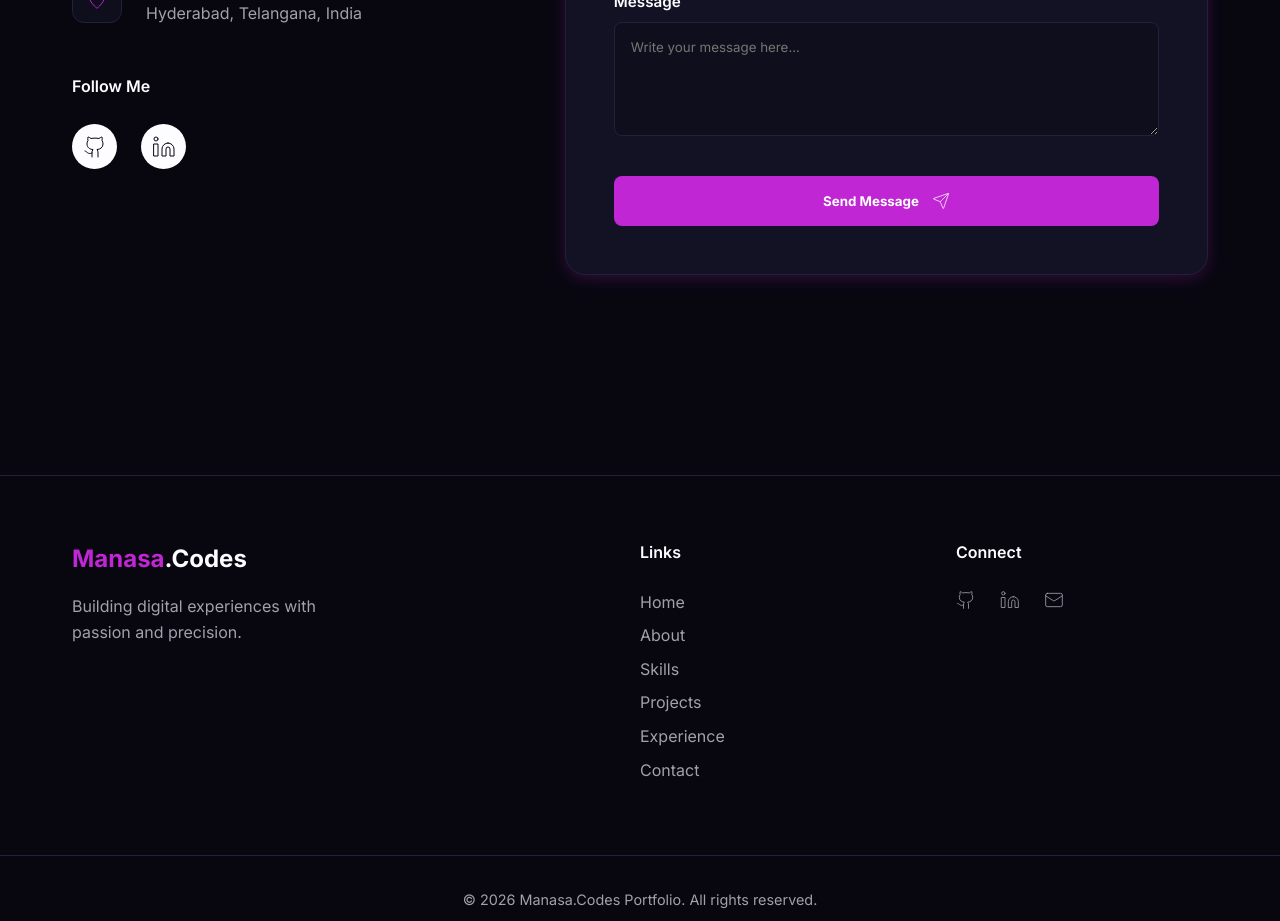
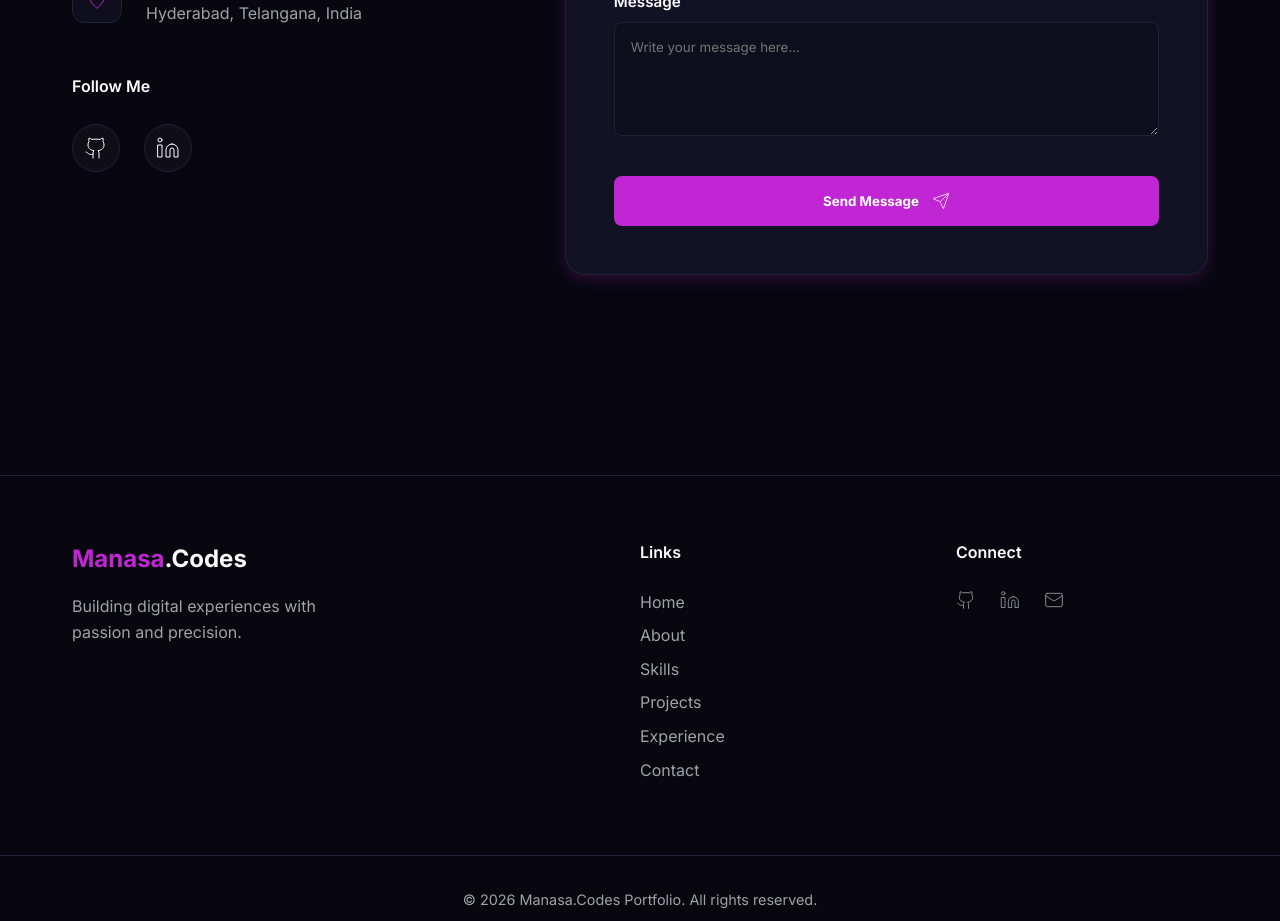
Before and after one commit to jayamanasaakula02/frontend-portfolio, a React (Vite) app: page / in a window 1280 px wide. Shown: the part 5260-6181 px from the top of the page. Built offline with nearby package versions, Linux system fonts and the light colour scheme.

Commit message:
Make social icon backgrounds thin and glassy

```diff
--- a/src/pages/Contact/Contact.module.css
+++ b/src/pages/Contact/Contact.module.css
@@ -61,10 +61,11 @@
 }
 
 .socialIcons a {
-    width: 45px;
-    height: 45px;
-    background-color: var(--text-primary);
-    color: var(--bg-primary);
+    width: 48px;
+    height: 48px;
+    background-color: rgba(255, 255, 255, 0.03);
+    color: var(--text-primary);
+    border: 1px solid var(--border-color);
     border-radius: 50%;
     display: flex;
     align-items: center;
@@ -74,8 +75,10 @@
 
 .socialIcons a:hover {
     background-color: var(--accent-primary);
+    border-color: var(--accent-primary);
     color: white;
     transform: translateY(-5px);
+    box-shadow: 0 10px 20px rgba(192, 38, 211, 0.3);
 }
 
 .formSide {
```
